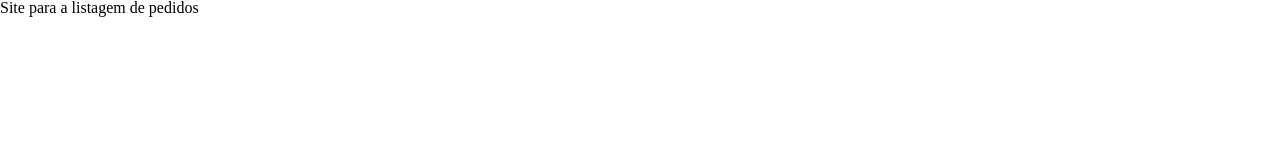
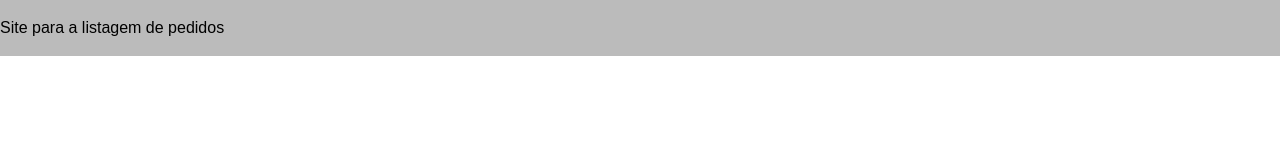
Before and after one commit to fagnermacedo/pedidoscompras, a plain HTML site: page index.html in a window 1280 px wide. Drawn offline with Linux system fonts and the light colour scheme.

Commit message:
alteração do CSS

```diff
--- a/index.html
+++ b/index.html
@@ -13,7 +13,7 @@
 </head>
 <body>
     <header>
-        <section>
+        <section class="cabecalho">
             <p>Site para a listagem de pedidos</p>
         </section>
 
--- a/style.css
+++ b/style.css
@@ -0,0 +1,12 @@
+body {
+    font-family: 'Montserrat', sans-serif;
+}
+
+header {
+	background: #BBBBBB;
+	padding: 20px 0;
+}
+
+.cabecalho {
+    width: 940px;
+}
```
